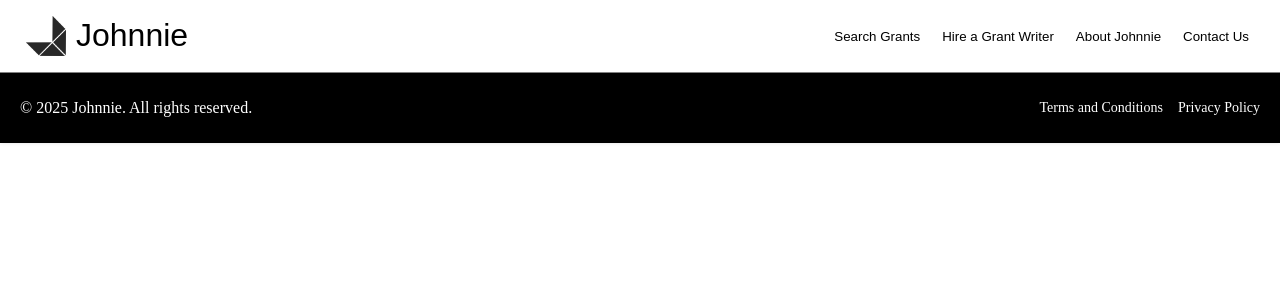
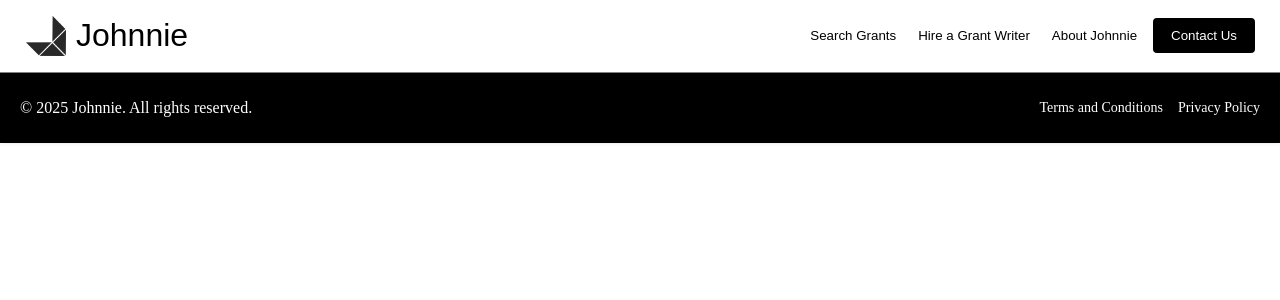
Before and after one commit to laplaces42/johnnie, a React (Create React App) app in the folder frontend/: page /search in a window 1280 px wide. Shown: the top 300 px of the page. Built offline with nearby package versions, Linux system fonts and the light colour scheme.

Commit message:
added box to menu bar

```diff
--- a/frontend/src/components/MenuBar.jsx
+++ b/frontend/src/components/MenuBar.jsx
@@ -22,7 +22,7 @@ export function MenuBar() {
         </button>
         <button
           onClick={() => navigate("/contact")}
-          className="menu-bar-button"
+          className="menu-bar-button contact-box"
         >
           Contact Us
         </button>
--- a/frontend/src/stylesheets/MenuBar.css
+++ b/frontend/src/stylesheets/MenuBar.css
@@ -47,3 +47,11 @@
   cursor: pointer;
   transform: scale(1.1);
 }
+
+.menu-bar-button.contact-box {
+  background-color: black;
+  color: white;
+  border: 2px solid black;
+  padding: 8px 16px;
+  border-radius: 4px;
+}
```
